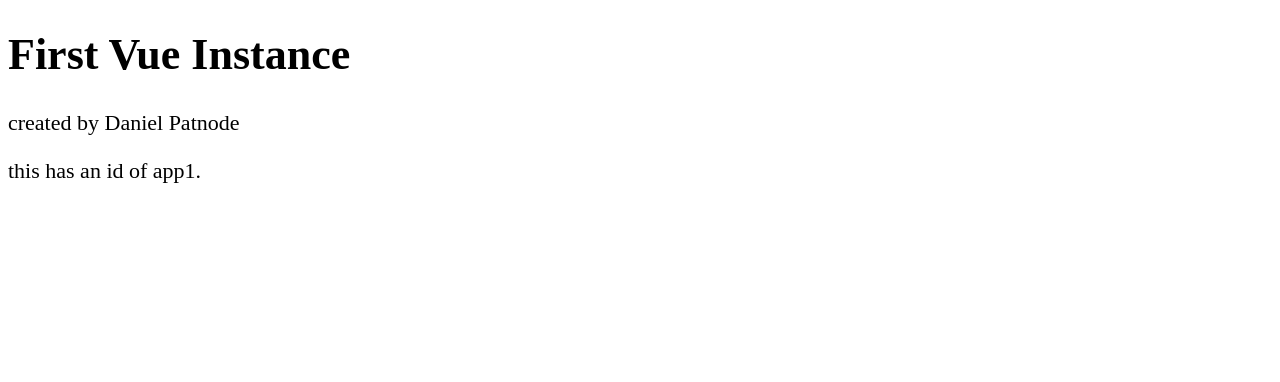
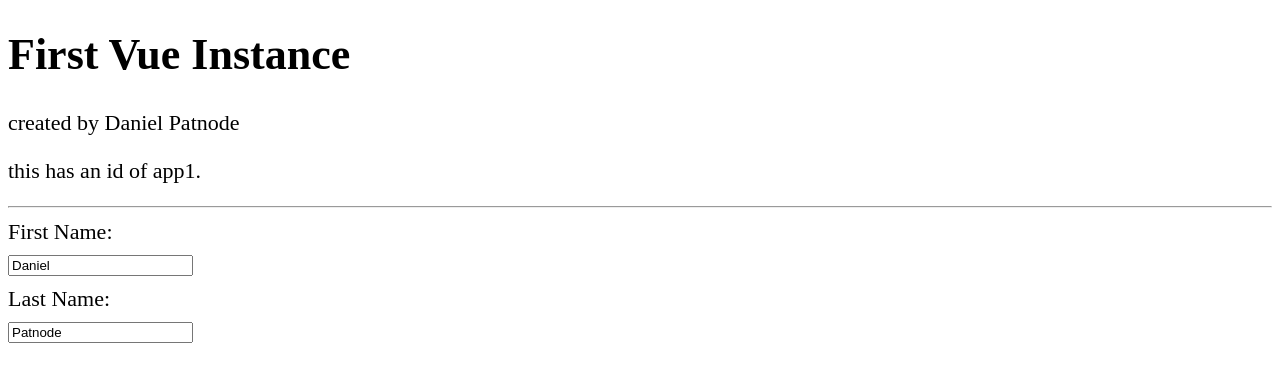
Before and after one commit to dbpatnode/vue-basics, a plain HTML site: page index.html in a window 1280 px wide. Drawn offline with nearby package versions, Linux system fonts and the light colour scheme.

Commit message:
using v-model to change data

```diff
--- a/index.html
+++ b/index.html
@@ -13,6 +13,14 @@
         <!-- when calling methods make sure to  invoke ()-->
         <p>created by {{fullName()}}</p>
         <p> {{message}}</p>
+
+        <hr />
+        <label> First Name:</label>
+        <input type="text" v-model="firstName" />
+
+        <label> Last Name:</label>
+        <input type="text" v-model="lastName" />
+
     </div>
 
     <script src="https://unpkg.com/vue@next"></script>
```
